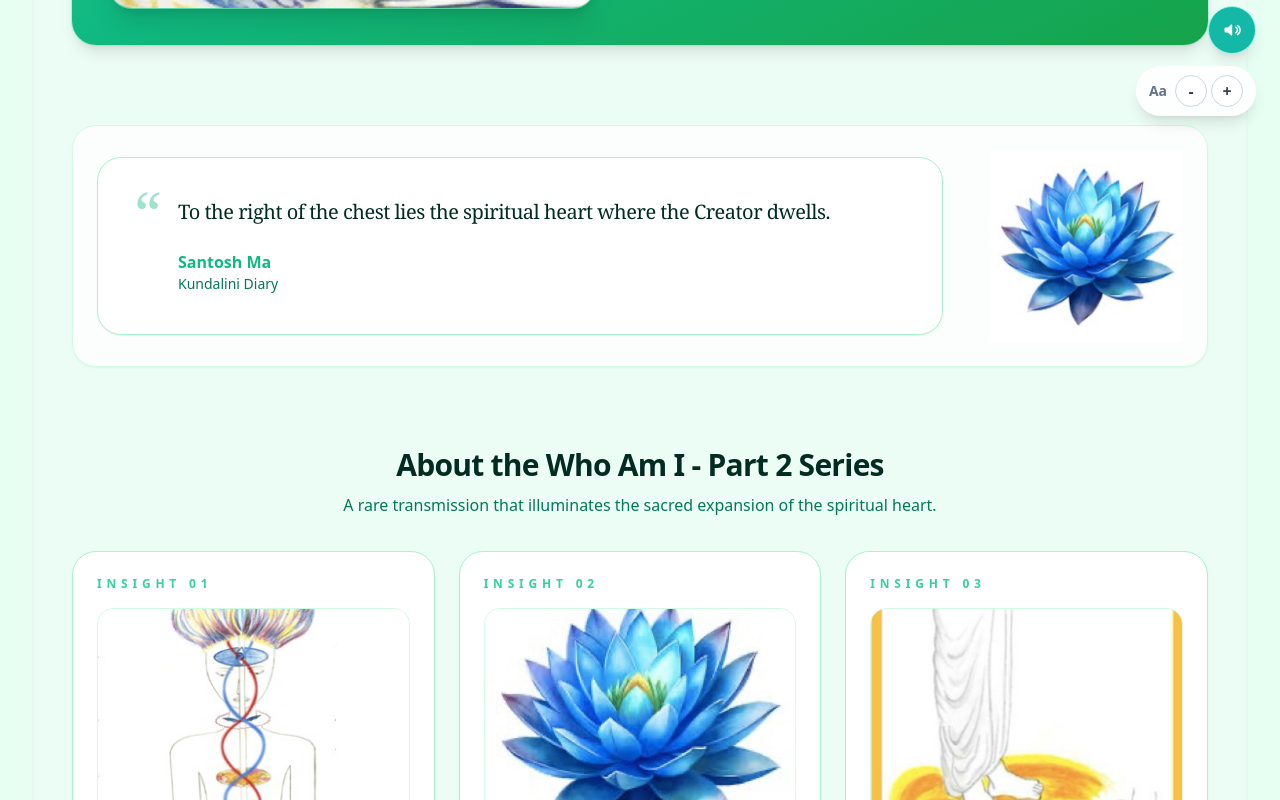
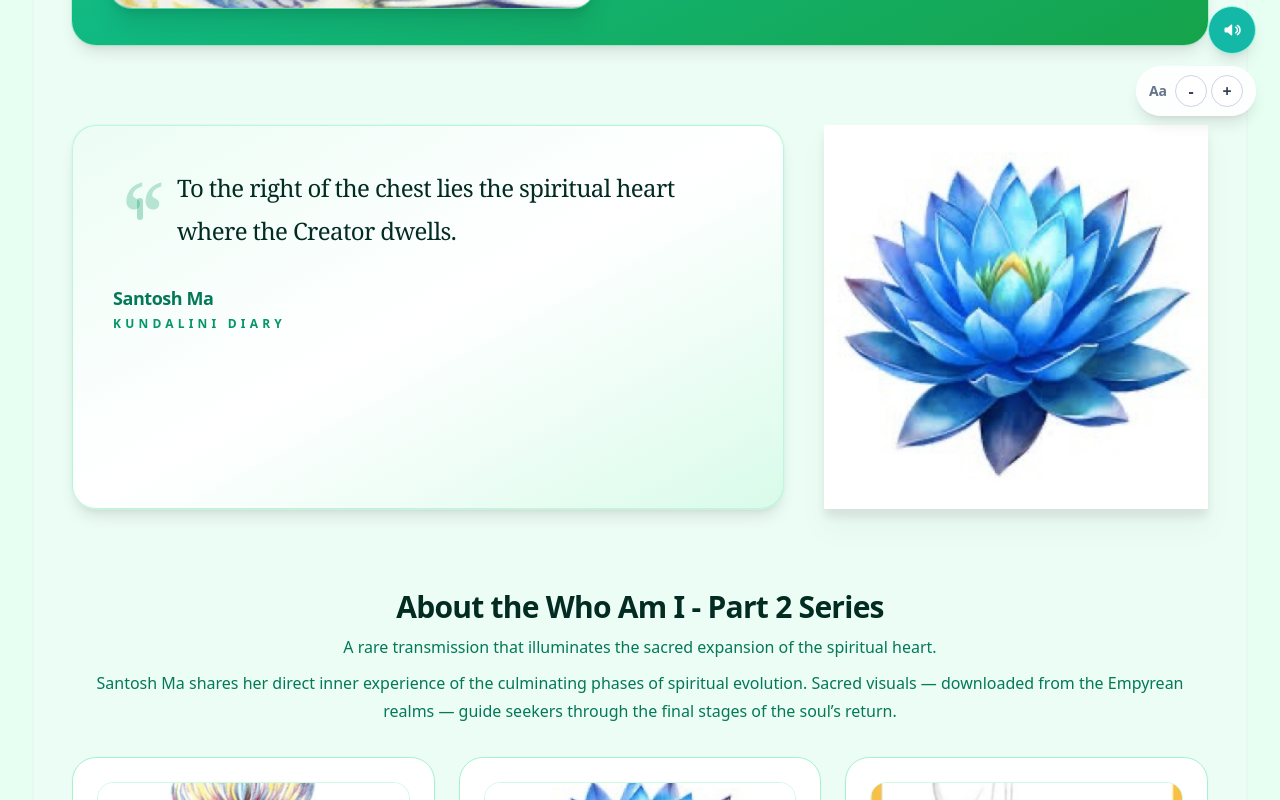
Before and after one commit to CindralHQ/DWAI-Demo, a Next.js app: page /wai2 in a window 1280 px wide. Shown: the part 660-1460 px from the top of the page. Built offline with nearby package versions, Linux system fonts and the light colour scheme.

Commit message:
Almost done with the updates

```diff
--- a/app/wai1/page.tsx
+++ b/app/wai1/page.tsx
@@ -138,21 +138,21 @@ export default function WaiOnePage() {
             </div>
           </section>
 
-      <div className="flex flex-col items-center gap-8 rounded-3xl border border-amber-100 bg-white/80 p-6 shadow-sm md:flex-row md:items-center md:gap-12">
+      <div className="flex flex-col md:flex-row">
         <Quote
           theme={THEME}
           text={`I have this inherent quality of accepting and believing what is said, with the result that I experienced great excitement and inner joy on reading the lines, "I am now entering upon the greatest teaching accessible to man, for I am learning the secret of existence."`}
           author="Santosh Ma"
           role="Kundalini Diary"
-          className="flex-1"
+          className="mb-8 flex-1 min-w-0 md:mb-0 md:mr-10"
         />
-        <div className="relative h-40 w-40 shrink-0 md:h-48 md:w-48">
+        <div className="relative h-48 w-48 shrink-0 md:h-64 md:w-64 lg:h-96 lg:w-96">
           <Image
             src={quoteVisual}
             alt="Manipura chakra artwork symbolising the awakening inner fire"
             fill
-            className="object-contain"
-            sizes="(min-width: 768px) 12rem, 10rem"
+            className="object-contain drop-shadow-xl"
+            sizes="(min-width: 1280px) 24rem, (min-width: 768px) 16rem, 14rem"
           />
         </div>
       </div>
@@ -165,6 +165,11 @@ export default function WaiOnePage() {
           <p className={`text-base leading-7 ${palette.muted}`}>
             A structured introduction to the inner journey of kundalini shakti and the chakras.
           </p>
+          <p className={`text-base leading-7 ${palette.muted}`}>
+            Santosh Ma shares her direct inner experience of the culminating phases of spiritual evolution.
+            Sacred visuals &mdash; downloaded from the Empyrean realms &mdash; guide seekers through the final stages of
+            the soul&rsquo;s return.
+          </p>
         </header>
         <div className="grid gap-6 md:grid-cols-3">
           {seriesHighlights.map((feature, index) => (
@@ -172,9 +177,6 @@ export default function WaiOnePage() {
               key={feature.title}
               className="flex flex-col gap-4 rounded-3xl border border-amber-200 bg-white p-5 shadow-sm sm:p-6"
             >
-              <span className="text-xs font-semibold uppercase tracking-[0.4em] text-amber-400">
-                Insight {String(index + 1).padStart(2, '0')}
-              </span>
               <LightboxImage
                 src={feature.visual.src}
                 alt={feature.visual.alt}
@@ -197,7 +199,7 @@ export default function WaiOnePage() {
           alt="Manipura-inspired illustration representing course modules"
           title="Course Modules Visual"
           description="A Manipura-inspired illustration representing the modules explored throughout Part 1 of the Who Am I series."
-          className="aspect-[4/3] overflow-hidden rounded-3xl border border-amber-200/50 bg-amber-100/40 text-left shadow-md"
+          className="aspect-[3/3] overflow-hidden rounded-3xl border border-amber-200/50 bg-amber-100/40 text-left shadow-md"
           imageClassName="object-cover"
           sizes="(min-width: 1280px) 520px, (min-width: 768px) 50vw, 100vw"
         />
@@ -260,7 +262,7 @@ export default function WaiOnePage() {
           alt="Kundalini serpent artwork symbolising awakened energy"
           title="Awakened Kundalini Energy"
           description="This kundalini serpent visual invites seekers to engage with the awakened energy Part 1 helps cultivate."
-          className="aspect-[4/3] overflow-hidden rounded-3xl border border-amber-200 bg-amber-100/50 text-left shadow-lg"
+          className="aspect-[3/3] overflow-hidden rounded-3xl border border-amber-200 bg-amber-100/50 text-left shadow-lg"
           imageClassName="object-cover"
           sizes="(min-width: 1280px) 480px, (min-width: 768px) 40vw, 100vw"
         />
--- a/app/wai2/page.tsx
+++ b/app/wai2/page.tsx
@@ -126,21 +126,21 @@ export default function WaiTwoPage() {
         </div>
       </section>
 
-      <div className="flex flex-col items-center gap-8 rounded-3xl border border-emerald-100 bg-white/80 p-6 shadow-sm md:flex-row md:items-center md:gap-12">
+      <div className="flex flex-col md:flex-row">
         <Quote
           theme={THEME}
           text="To the right of the chest lies the spiritual heart where the Creator dwells."
           author="Santosh Ma"
           role="Kundalini Diary"
-          className="flex-1"
+          className="mb-8 flex-1 min-w-0 md:mb-0 md:mr-10"
         />
-        <div className="relative h-40 w-40 shrink-0 md:h-48 md:w-48">
+        <div className="relative h-48 w-48 shrink-0 md:h-64 md:w-64 lg:h-96 lg:w-96">
           <Image
             src={quoteVisual}
             alt="Blue lotus artwork representing the awakened spiritual heart"
             fill
-            className="object-contain"
-            sizes="(min-width: 768px) 12rem, 10rem"
+            className="object-contain drop-shadow-xl"
+            sizes="(min-width: 1280px) 24rem, (min-width: 768px) 16rem, 14rem"
           />
         </div>
       </div>
@@ -153,6 +153,11 @@ export default function WaiTwoPage() {
           <p className={`text-base leading-7 ${palette.muted}`}>
             A rare transmission that illuminates the sacred expansion of the spiritual heart.
           </p>
+          <p className={`text-base leading-7 ${palette.muted}`}>
+            Santosh Ma shares her direct inner experience of the culminating phases of spiritual evolution.
+            Sacred visuals &mdash; downloaded from the Empyrean realms &mdash; guide seekers through the final stages of
+            the soul&rsquo;s return.
+          </p>
         </header>
         <div className="grid gap-6 md:grid-cols-3">
           {aboutHighlights.map((item, index) => (
@@ -160,9 +165,7 @@ export default function WaiTwoPage() {
               key={item.title}
               className="flex flex-col gap-4 rounded-3xl border border-emerald-200 bg-white p-5 shadow-sm sm:p-6"
             >
-              <span className="text-xs font-semibold uppercase tracking-[0.4em] text-emerald-400">
-                Insight {String(index + 1).padStart(2, '0')}
-              </span>
+
               <LightboxImage
                 src={item.visual.src}
                 alt={item.visual.alt}
@@ -227,7 +230,7 @@ export default function WaiTwoPage() {
           title="Heart Transmission Visual"
           description="An energetic exchange depicting the heart transmission that makes Part 2 a living, breathing experience."
           className="aspect-[4/3] overflow-hidden rounded-3xl border border-emerald-200 bg-white text-left shadow-lg"
-          imageClassName="object-cover"
+          imageClassName="object-top cover"
           sizes="(min-width: 1280px) 520px, (min-width: 768px) 50vw, 100vw"
         />
       </section>
--- a/app/wai4/page.tsx
+++ b/app/wai4/page.tsx
@@ -118,7 +118,7 @@ export default function WaiFourPage() {
               <p className="text-sm font-medium uppercase tracking-[0.4em] text-white/70">Who Am I Series</p>
               <h1 className="text-3xl font-semibold tracking-tight md:text-4xl">Part IV</h1>
               <p className="text-xl font-semibold text-white">
-                Beyond the Veil: Three Granthis, Shiva-Lingam & The Body of Gold
+                Beyond the Veil: The Body of Gold
               </p>
             </div>
             <div className="space-y-2 text-lg leading-8 text-white/90">
@@ -137,21 +137,21 @@ export default function WaiFourPage() {
         </div>
       </section>
 
-      <div className="flex flex-col items-center gap-8 rounded-3xl border border-violet-200 bg-white/80 p-6 shadow-sm md:flex-row md:items-center md:gap-12">
+      <div className="flex flex-col md:flex-row">
         <Quote
           theme={THEME}
           text="At the summit of the ascent, the seeker realises that the body of gold is nothing but the light of the Self revealing itself."
           author="Santosh Ma"
           role="Kundalini Diary"
-          className="flex-1"
+          className="mb-8 flex-1 min-w-0 md:mb-0 md:mr-10"
         />
-        <div className="relative h-40 w-40 shrink-0 md:h-48 md:w-48">
+        <div className="relative h-48 w-48 shrink-0 md:h-64 md:w-64 lg:h-96 lg:w-96">
           <Image
             src={quoteVisual}
             alt="Sahasrara blossoming into the body of gold"
             fill
-            className="object-contain"
-            sizes="(min-width: 768px) 12rem, 10rem"
+            className="object-contain drop-shadow-xl"
+            sizes="(min-width: 1280px) 24rem, (min-width: 768px) 16rem, 14rem"
           />
         </div>
       </div>
@@ -165,6 +165,11 @@ export default function WaiFourPage() {
             Secret of Secrets explores the most esoteric dimensions of human evolution - long considered
             inaccessible.
           </p>
+          <p className={`text-base leading-7 ${palette.muted}`}>
+            Santosh Ma shares her direct inner experience of the culminating phases of spiritual evolution.
+            Sacred visuals &mdash; downloaded from the Empyrean realms &mdash; guide seekers through the final stages of
+            the soul&rsquo;s return.
+          </p>
         </header>
         <div className="grid gap-6 md:grid-cols-3">
           {seriesOverview.map((item, index) => (
@@ -172,9 +177,6 @@ export default function WaiFourPage() {
               key={item.title}
               className="flex flex-col gap-4 rounded-3xl border border-violet-200 bg-white p-6 shadow-sm"
             >
-              <span className="text-xs font-semibold uppercase tracking-[0.4em] text-amber-500">
-                Teaching {String(index + 1).padStart(2, '0')}
-              </span>
               <LightboxImage
                 src={item.visual.src}
                 alt={item.visual.alt}
--- a/components/Footer.tsx
+++ b/components/Footer.tsx
@@ -25,7 +25,7 @@ const seriesLinks = [
 const socialLinks = [
   { label: 'Instagram', href: '#' },
   { label: 'YouTube', href: 'https://www.youtube.com/@SantoshSachdevaTalks' },
-  { label: 'Facebook', href: '#' },
+  { label: 'Facebook', href: 'https://www.facebook.com/eightspiritualbreaths/' },
 ]
 
 export function Footer({ className }: FooterProps) {
--- a/components/ui/Quote.tsx
+++ b/components/ui/Quote.tsx
@@ -13,14 +13,22 @@ export type QuoteProps = {
 }
 
 export function Quote({ text, author, role, theme = 'lotus', className }: QuoteProps) {
-  const { quote, text: textColor, muted } = themeLibrary[theme].classes
+  const { quote, text: textColor } = themeLibrary[theme].classes
   return (
-    <figure className={cx(quoteBase, quote.wrapper, className)}>
-      <blockquote className="relative pl-10">
+    <figure className={cx(quoteBase, quote.wrapper, 'relative text-left', className)}>
+      <blockquote className="relative pl-12 md:pl-16">
         <span
           aria-hidden
           className={cx(
-            'pointer-events-none absolute -left-1 -top-4 text-6xl font-serif leading-none opacity-40',
+            'absolute left-4 top-8 h-[calc(100%-4rem)] w-[4px] rounded-full opacity-25 md:left-6 md:w-[6px] md:opacity-30',
+            'bg-current',
+            quote.accent
+          )}
+        />
+        <span
+          aria-hidden
+          className={cx(
+            'pointer-events-none absolute left-1 top-0 text-6xl font-serif leading-none opacity-25 md:left-2 md:text-8xl',
             quote.accent
           )}
         >
@@ -28,17 +36,18 @@ export function Quote({ text, author, role, theme = 'lotus', className }: QuoteP
         </span>
         <p
           className={cx(
-            'font-serif text-lg leading-relaxed tracking-tight md:text-xl',
-            textColor,
-            'before:hidden'
+            'font-serif text-xl leading-relaxed tracking-tight md:text-2xl md:leading-[1.8]',
+            textColor
           )}
         >
           {text}
         </p>
       </blockquote>
-      <figcaption className="mt-6 pl-10">
-        <div className={cx('text-base font-semibold', quote.accent)}>{author}</div>
-        {role ? <div className={cx('text-sm', muted)}>{role}</div> : null}
+      <figcaption className="mt-8 flex flex-col gap-1">
+        <div className={cx('text-lg font-semibold tracking-tight', quote.author)}>{author}</div>
+        {role ? (
+          <div className={cx('text-xs font-semibold uppercase tracking-[0.35em]', quote.accent)}>{role}</div>
+        ) : null}
       </figcaption>
     </figure>
   )
--- a/lib/designSystem.ts
+++ b/lib/designSystem.ts
@@ -42,7 +42,8 @@ export const themeLibrary: Record<ThemeName, ThemeDefinition> = {
       text: 'text-rose-950',
       muted: 'text-rose-700',
       quote: {
-        wrapper: 'bg-white border border-rose-200 shadow-sm',
+        wrapper:
+          'bg-gradient-to-br from-rose-50 via-white to-rose-100/70 border border-rose-200/70 shadow-lg shadow-black/10 ring-1 ring-rose-100/60',
         accent: 'text-rose-500',
         author: 'text-rose-600'
       },
@@ -72,9 +73,10 @@ export const themeLibrary: Record<ThemeName, ThemeDefinition> = {
       text: 'text-amber-950',
       muted: 'text-amber-700',
       quote: {
-        wrapper: 'bg-white border border-amber-200 shadow-sm',
-        accent: 'text-amber-500',
-        author: 'text-amber-600'
+        wrapper:
+          'bg-gradient-to-br from-amber-50 via-white to-amber-100/70 border border-amber-200/70 shadow-lg shadow-black/10 ring-1 ring-amber-100/60',
+        accent: 'text-amber-600',
+        author: 'text-amber-700'
       },
       nav: {
         base: 'text-amber-700 hover:text-amber-900',
@@ -102,9 +104,10 @@ export const themeLibrary: Record<ThemeName, ThemeDefinition> = {
       text: 'text-sky-900',
       muted: 'text-sky-600',
       quote: {
-        wrapper: 'bg-white border border-sky-200 shadow-sm',
-        accent: 'text-sky-500',
-        author: 'text-sky-600'
+        wrapper:
+          'bg-gradient-to-br from-sky-50 via-white to-sky-100/70 border border-sky-200/70 shadow-lg shadow-black/10 ring-1 ring-sky-100/60',
+        accent: 'text-sky-600',
+        author: 'text-sky-700'
       },
       nav: {
         base: 'text-sky-700 hover:text-sky-900',
@@ -134,9 +137,10 @@ export const themeLibrary: Record<ThemeName, ThemeDefinition> = {
       text: 'text-emerald-950',
       muted: 'text-emerald-700',
       quote: {
-        wrapper: 'bg-white border border-emerald-200 shadow-sm',
-        accent: 'text-emerald-500',
-        author: 'text-emerald-600'
+        wrapper:
+          'bg-gradient-to-br from-emerald-50 via-white to-emerald-100/70 border border-emerald-200/70 shadow-lg shadow-black/10 ring-1 ring-emerald-100/60',
+        accent: 'text-emerald-600',
+        author: 'text-emerald-700'
       },
       nav: {
         base: 'text-emerald-700 hover:text-emerald-900',
@@ -167,9 +171,10 @@ export const themeLibrary: Record<ThemeName, ThemeDefinition> = {
       text: 'text-sky-950',
       muted: 'text-sky-700',
       quote: {
-        wrapper: 'bg-white border border-sky-200 shadow-sm',
-        accent: 'text-sky-500',
-        author: 'text-sky-600'
+        wrapper:
+          'bg-gradient-to-br from-sky-50 via-white to-sky-100/70 border border-sky-200/70 shadow-lg shadow-black/10 ring-1 ring-sky-100/60',
+        accent: 'text-sky-600',
+        author: 'text-sky-700'
       },
       nav: {
         base: 'text-sky-700 hover:text-sky-900',
@@ -199,9 +204,10 @@ export const themeLibrary: Record<ThemeName, ThemeDefinition> = {
       text: 'text-violet-950',
       muted: 'text-violet-700',
       quote: {
-        wrapper: 'bg-white border border-violet-200 shadow-[0_0_28px_rgba(245,197,53,0.2)]',
-        accent: 'text-violet-500',
-        author: 'text-violet-600'
+        wrapper:
+          'bg-gradient-to-br from-violet-50 via-white to-amber-50/60 border border-violet-200/70 shadow-[0_0_28px_rgba(245,197,53,0.2)] ring-1 ring-amber-100/60',
+        accent: 'text-violet-600',
+        author: 'text-violet-700'
       },
       nav: {
         base: 'text-violet-700 hover:text-violet-900',
```
Also changed, not shown: app/page.tsx (+30 -7 lines), app/wai3/page.tsx (+11 -14 lines).
